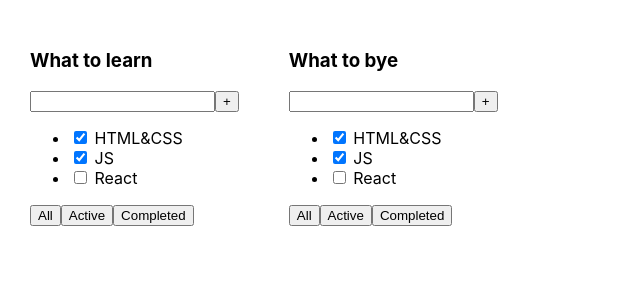
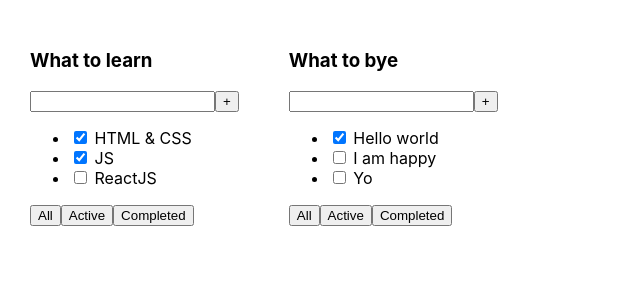
Before and after one commit to oleg-lego-lego/todolist_for_the_lesson, a React (Create React App) app: page / in a window 1280 px wide. Shown: the top 300 px of the page, without its empty margins (0-640 px from the left). Built offline with nearby package versions, Linux system fonts and the light colour scheme.

Commit message:
add task in todolist + write isDone and title

```diff
--- a/src/Todolist.tsx
+++ b/src/Todolist.tsx
@@ -15,9 +15,9 @@ export const Todolist = (props: TodolistPropsType) => {
                 <button>+</button>
             </div>
             <ul>
-                <li><input type="checkbox" checked={true}/> <span>HTML&CSS</span></li>
-                <li><input type="checkbox" checked={true}/> <span>JS</span></li>
-                <li><input type="checkbox" checked={false}/> <span>React</span></li>
+                <li><input type="checkbox" checked={props.tasks[0].isDone}/> <span>{props.tasks[0].title}</span></li>
+                <li><input type="checkbox" checked={props.tasks[1].isDone}/> <span>{props.tasks[1].title}</span></li>
+                <li><input type="checkbox" checked={props.tasks[2].isDone}/> <span>{props.tasks[2].title}</span></li>
             </ul>
             <div>
                 <button>All</button>
```
